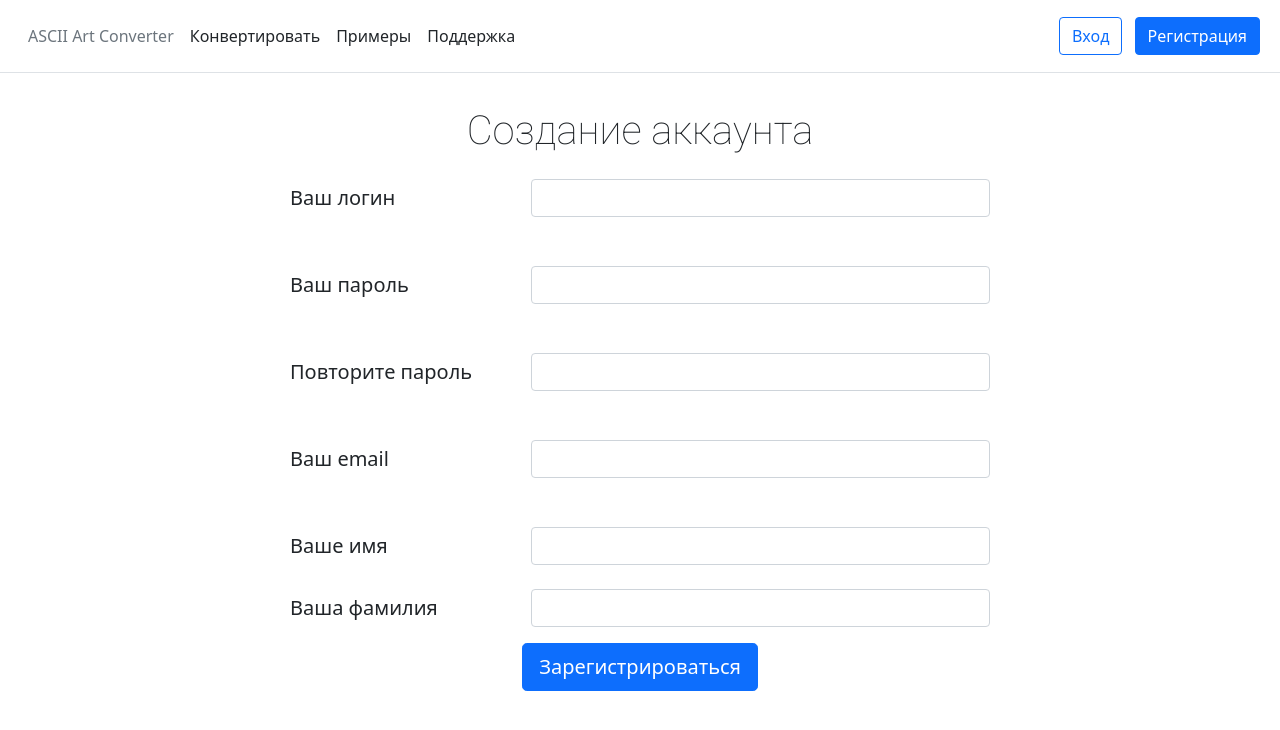
After one commit to andrrus2004/ascii-art-flask, a Flask app: page /registration in a window 1280 px wide. The commit adds this page. Shown: the top 730 px of the page. Run offline with Flask 2, Linux system fonts and the light colour scheme; some libraries are stand-ins or nearby versions.

Commit message:
Finish settings form and start doing users registration

```diff
--- a/main.py
+++ b/main.py
@@ -1,6 +1,7 @@
 from flask import Flask, flash, request, redirect, render_template, Markup
 from werkzeug.utils import secure_filename
 from PIL import Image
+import sqlite3
 import os
 
 FONT_SIZE_LIST = [(1, 3), (2, 3), (2, 4), (3, 6), (4, 8), (5, 8), (5, 12), (7, 14), (7, 15), (8, 16),
@@ -25,6 +26,8 @@ SETTINGS = {
     SATURATION: 100
 }
 FILENAME = ''
+USER = {}
+LOGIN = False
 
 
 def img_to_ascii(image, settings={}):
@@ -126,6 +129,44 @@ def upload_form():
     return render_template('index.html')
 
 
+@app.route('/profile')
+def profile():
+    login = USER.get('login', 'Не указан')
+    password = USER.get('password', 'Не указан')
+    email = USER.get('email', 'Не указан')
+    name = USER.get('name', 'Не указано')
+    surname = USER.get('surname', 'Не указана')
+    return render_template('profile.html', login=login, password=password, email=email, name=name, surname=surname)
+
+
+@app.route('/log-out', methods=['POST'])
+def log_out():
+    if request.method == 'POST':
+        LOGIN = False
+        USER = {}
+        return render_template('index.html')
+
+
+@app.route('/registration')
+def registration():
+    return render_template('registration.html')
+
+
+@app.route('/new-user', methods=['POST'])
+def new_user():
+    global USER, LOGIN
+    if request.method == 'POST':
+        data = request.json
+        con = sqlite3.connect("static/database/Converter.db")
+        cur = con.cursor()
+        cur.execute(f"INSERT INTO users (login, password, email, name, surname) VALUES "
+                    f"('{data['login']}', '{data['password']}', '{data['email']}', '{data['name']}', '{data['surname']}')")
+        con.commit()
+        USER = data
+        LOGIN = True
+        return 'true'
+
+
 @app.route('/load-image', methods=['POST'])
 def load_image():
     global FILENAME
@@ -166,6 +207,7 @@ def get_ajax_settings():
                 SETTINGS[key] = bool(value)
             else:
                 SETTINGS[key] = value
+    print(SETTINGS)
     return 'True'
 
 
--- /dev/null
+++ b/static/css/registration_styles.css
@@ -0,0 +1,48 @@
+body {
+    /*background-color: #eee;*/
+}
+
+header {
+  background-color: white;
+  margin-bottom: 0;
+}
+header ul {
+  margin-left: 20px;
+}
+header div {
+  margin-right: 20px;
+}
+
+h1 {
+    margin-top: 10px;
+    font-family: 'Roboto', sans-serif;
+}
+.text-error {
+    color: red;
+    height: 25px;
+}
+.container {
+    /*margin-top: 50px;*/
+    background-color: white;
+    /*background-color: #aeffff;*/
+    /*border-radius: 30px;*/
+    /*box-shadow: 0 0 10px rgba(69, 103, 103, 0.5);*/
+}
+
+i {
+    margin-left: 10px;
+}
+
+.reg_inputs {
+    font-size: 20px;
+    width: 700px;
+}
+
+.fal {
+    display: none;
+    color: #ff0000;
+}
+
+#reg_btn {
+    margin: 0 auto 0 auto;
+}
--- /dev/null
+++ b/static/js/registration_script.js
@@ -0,0 +1,125 @@
+function validValues(id, value) {
+    if (id === 'email') {
+        let patt1 = new RegExp("@");
+        let patt2 = new RegExp("[.]");
+        if (!(patt1.test(value) && patt2.test(value))) {
+            return 'email-error';
+        } else {
+            return true;
+        }
+    } else if (id === 'pas1') {
+        let pas2 = document.getElementById('pas2');
+        if (value !== '' && $(pas2).val() !== '') {
+            if ($(pas2).val() !== value) {
+                return 'password-error';
+            } else {
+                return true;
+            }
+        }
+    } else if (id === 'pas2') {
+        let pas1 = document.getElementById('pas1');
+        if (value !== '' && $(pas1).val() !== '') {
+            if ($(pas1).val() !== value) {
+                return 'password-error';
+            } else {
+                return true;
+            }
+        }
+    }
+}
+
+function validationValue(input) {
+    let succes = true;
+    const id = $(input).attr('id');
+    const lab = $(findErrorLab(id));
+    const fal = $(findFal(id));
+    if (id === 'name' || id === 'surname') {
+        return true;
+    }
+    if ($(input).val() === '') {
+        lab.text('Это поле необходимо заполнить');
+        fal.css('display', 'block');
+        succes = false;
+    } else {
+        lab.text('');
+        fal.css('display', 'none');
+        let result = validValues(id, $(input).val());
+        if (result === 'email-error') {
+            lab.text('Введён некорректный email');
+            fal.css('display', 'block');
+            succes = false
+        } else if (result === 'password-error') {
+            $(findErrorLab('pas1')).text('Пароли не совпадают');
+            $(findFal('pas1')).css('display', 'block');
+            $(findErrorLab('pas2')).text('Пароли не совпадают');
+            $(findFal('pas2')).css('display', 'block');
+            succes = false
+        } else if (result === true) {
+            if (id === 'pas1' || id === 'pas2') {
+                $(findErrorLab('pas1')).text('');
+                $(findFal('pas1')).css('display', 'none');
+                $(findErrorLab('pas2')).text('');
+                $(findFal('pas2')).css('display', 'none');
+            } else {
+                lab.text('');
+                fal.css('display', 'none');
+            }
+        } else {
+            lab.text('');
+            fal.css('display', 'none');
+        }
+    }
+    return succes
+}
+
+function validation($form) {
+    let succes = true;
+    $('input').each(function() {
+        let result = validationValue(this);
+        if (result === false) {
+            succes = result;
+        }
+        console.log(succes)
+    });
+    return succes;
+}
+
+$(document).ready(function() {
+    $("input").change(function() {
+        validationValue(this);
+    });
+    $('#reg_btn').on('click', function() {
+        console.log(validation())
+        if (validation()) {
+            $.ajax({
+                url: '/new-user',
+                type: 'POST',
+                contentType: 'application/json',
+                data: JSON.stringify({
+                    login: $('#login').val(),
+                    password: $('#pas1').val(),
+                    email: $('#email').val(),
+                    name: $('#name').val(),
+                    surname: $('#surname').val()
+                })
+            }).done(function(data){
+                window.location.href = '/profile';
+                // $('#answer1').html(data);
+            });
+        }
+    });
+})
+
+$('#registration-btn').click(function() {
+    window.location.href = '/registration';
+});
+
+function findFal(id) {
+    const arr = Array.from(document.getElementsByClassName("fal"));
+    return arr.filter(element => element.dataset.for === id)[0];
+}
+
+function findErrorLab(id) {
+    const arr = Array.from(document.querySelectorAll('.text-error p'));
+    return arr.filter(element => element.dataset.for === id)[0];
+}
--- /dev/null
+++ b/templates/registration.html
@@ -0,0 +1,114 @@
+<!DOCTYPE html>
+<html lang="ru">
+  <head>
+    <!-- Required meta tags -->
+    <meta charset="utf-8">
+    <meta name="viewport" content="width=device-width, initial-scale=1, shrink-to-fit=no">
+
+    <!-- Bootstrap CSS -->
+<!--    <link rel="stylesheet" href="https://cdn.jsdelivr.net/npm/bootstrap@4.5.3/dist/css/bootstrap.min.css" integrity="sha384-TX8t27EcRE3e/ihU7zmQxVncDAy5uIKz4rEkgIXeMed4M0jlfIDPvg6uqKI2xXr2" crossorigin="anonymous">-->
+    <link href="https://cdn.jsdelivr.net/npm/bootstrap@5.0.0-beta3/dist/css/bootstrap.min.css"
+          integrity="sha384-eOJMYsd53ii+scO/bJGFsiCZc+5NDVN2yr8+0RDqr0Ql0h+rP48ckxlpbzKgwra6"
+          crossorigin="anonymous"
+          rel="stylesheet">
+
+    <!--    Fonts    -->
+    <link rel="preconnect" href="https://fonts.gstatic.com">
+    <link href="https://fonts.googleapis.com/css2?family=Roboto:wght@100&display=swap" rel="stylesheet">
+
+    <link rel="stylesheet" href="https://pro.fontawesome.com/releases/v5.10.0/css/all.css" integrity="sha384-AYmEC3Yw5cVb3ZcuHtOA93w35dYTsvhLPVnYs9eStHfGJvOvKxVfELGroGkvsg+p" crossorigin="anonymous"/>
+<!--    <link rel="stylesheet" type="text/css" href='../static/css/registration_styles.css'>-->
+    <link rel="stylesheet" type="text/css" href='../static/css/registration_styles.css'>
+<!--    <link rel="stylesheet" type="text/css" href='{{url_for("static", filename="css/registration_styles.css")}}'>-->
+
+    <title>Registration users</title>
+  </head>
+  <body>
+  <header class="sticky-top d-flex flex-wrap align-items-center justify-content-center justify-content-md-between py-3 mb-4 border-bottom">
+        <ul class="nav col-12 col-md-auto mb-2 justify-content-center mb-md-0">
+            <li><a href="/" class="nav-link px-2 link-secondary">ASCII Art Converter</a></li>
+            <li><a href="#" class="nav-link px-2 link-dark">Конвертировать</a></li>
+            <li><a href="#" class="nav-link px-2 link-dark">Примеры</a></li>
+            <li><a href="#" class="nav-link px-2 link-dark">Поддержка</a></li>
+        </ul>
+        <div class="col-md-3 text-end">
+            <button type="button" class="btn btn-outline-primary me-2">Вход</button>
+            <button type="button" class="btn btn-primary" id="registration-btn">Регистрация</button>
+        </div>
+    </header>
+<!--  {% for i in arr %}-->
+<!--  <li><a>{{ i[1] }}</a></li>-->
+<!--  {% endfor %}-->
+  <div class="container d-flex justify-content-center">
+    <div>
+      <h1 class="text-center">Создание аккаунта</h1>
+      <form class="reg_inputs" autocomplete="off">
+        <div class="row form-group mt-4">
+          <div class="col-4 d-flex align-items-center">Ваш логин</div>
+          <div class="col-8 d-flex align-items-center">
+            <input class="col-10 form-control invalid" type="text" id="login" >
+            <i class="col-2 fal fa-exclamation-triangle ml-2" data-for="login"></i>
+          </div>
+          <div class="offset-4 col-8 text-error"><p data-for="login"></p></div>
+        </div>
+        <div class="row form-group mt-4">
+          <div class="col-4 d-flex align-items-center">Ваш пароль</div>
+          <div class="col-8 d-flex align-items-center">
+            <input class="col-10 form-control" type="password" id="pas1">
+            <i class="col-2 fal fa-exclamation-triangle ml-2" data-for="pas1"></i>
+          </div>
+          <div class="offset-4 col-8 text-error"><p data-for="pas1"></p></div>
+        </div>
+        <div class="row form-group mt-4">
+          <div class="col-4 d-flex align-items-center">Повторите пароль</div>
+          <div class="col-8 d-flex align-items-center">
+            <input class="col-10 form-control" type="password" id="pas2">
+            <i class="col-2 fal fa-exclamation-triangle ml-2" data-for="pas2"></i>
+          </div>
+          <div class="offset-4 col-8 text-error"><p data-for="pas2"></p></div>
+        </div>
+        <div class="row form-group mt-4">
+          <div class="col-4 d-flex align-items-center">Ваш email</div>
+          <div class="col-8 d-flex align-items-center">
+            <input class="col-10 form-control" type="email" id="email">
+            <i class="col-2 fal fa-exclamation-triangle ml-2" data-for="email"></i>
+          </div>
+          <div class="offset-4 col-8 text-error"><p data-for="email"></p></div>
+        </div>
+        <div class="row form-group mt-4">
+          <div class="col-4 d-flex align-items-center">Ваше имя</div>
+          <div class="col-8 d-flex align-items-center">
+            <input class="col-10 form-control" type="text" id="name">
+          </div>
+        </div>
+        <div class="row form-group mt-4">
+          <div class="col-4 d-flex align-items-center">Ваша фамилия</div>
+          <div class="col-8 d-flex align-items-center">
+            <input class="col-10 form-control" type="text" id="surname">
+          </div>
+        </div>
+        <div class="d-flex justify-content-center">
+          <button type="button" class="btn btn-primary btn-lg mt-3 mb-4" id="reg_btn">Зарегистрироваться</button>
+        </div>
+      </form>
+    </div>
+  </div>
+
+    <!-- Optional JavaScript; choose one of the two! -->
+
+    <!-- Option 1: jQuery and Bootstrap Bundle (includes Popper) -->
+    <script src="https://ajax.googleapis.com/ajax/libs/jquery/3.5.1/jquery.min.js"></script>
+<!--    <script src="https://code.jquery.com/jquery-3.5.1.slim.min.js" integrity="sha384-DfXdz2htPH0lsSSs5nCTpuj/zy4C+OGpamoFVy38MVBnE+IbbVYUew+OrCXaRkfj" crossorigin="anonymous"></script>-->
+    <script src="https://cdn.jsdelivr.net/npm/bootstrap@4.5.3/dist/js/bootstrap.bundle.min.js" integrity="sha384-ho+j7jyWK8fNQe+A12Hb8AhRq26LrZ/JpcUGGOn+Y7RsweNrtN/tE3MoK7ZeZDyx" crossorigin="anonymous"></script>
+<!--    <script src='../static/js/registration_script.js'></script>-->
+<!--  <link rel="stylesheet" type="text/css" href='../static/css/registration_styles.css'>-->
+<!--    <script src='{{url_for("static", filename="js/registration_script.js")}}'></script>-->
+    <script src='../static/js/registration_script.js'></script>
+
+    <!-- Option 2: jQuery, Popper.js, and Bootstrap JS
+    <script src="https://code.jquery.com/jquery-3.5.1.slim.min.js" integrity="sha384-DfXdz2htPH0lsSSs5nCTpuj/zy4C+OGpamoFVy38MVBnE+IbbVYUew+OrCXaRkfj" crossorigin="anonymous"></script>
+    <script src="https://cdn.jsdelivr.net/npm/popper.js@1.16.1/dist/umd/popper.min.js" integrity="sha384-9/reFTGAW83EW2RDu2S0VKaIzap3H66lZH81PoYlFhbGU+6BZp6G7niu735Sk7lN" crossorigin="anonymous"></script>
+    <script src="https://cdn.jsdelivr.net/npm/bootstrap@4.5.3/dist/js/bootstrap.min.js" integrity="sha384-w1Q4orYjBQndcko6MimVbzY0tgp4pWB4lZ7lr30WKz0vr/aWKhXdBNmNb5D92v7s" crossorigin="anonymous"></script>
+    -->
+  </body>
+</html>
```
Also changed, not shown: static/css/profile_styles.css (added, +66 -0 lines), static/js/index-script.js (+32 -1 lines), static/js/profile_script.js (added, +10 -0 lines), templates/index.html (+43 -41 lines), templates/profile.html (added, +111 -0 lines), static/database/Converter.db (added).
